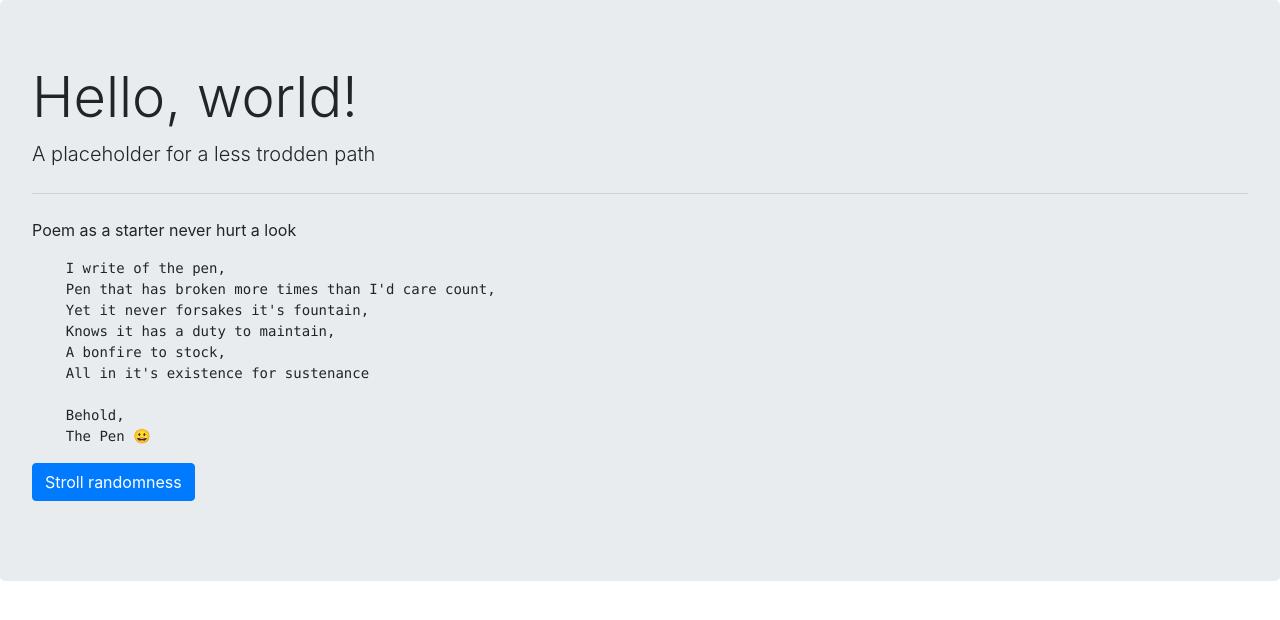
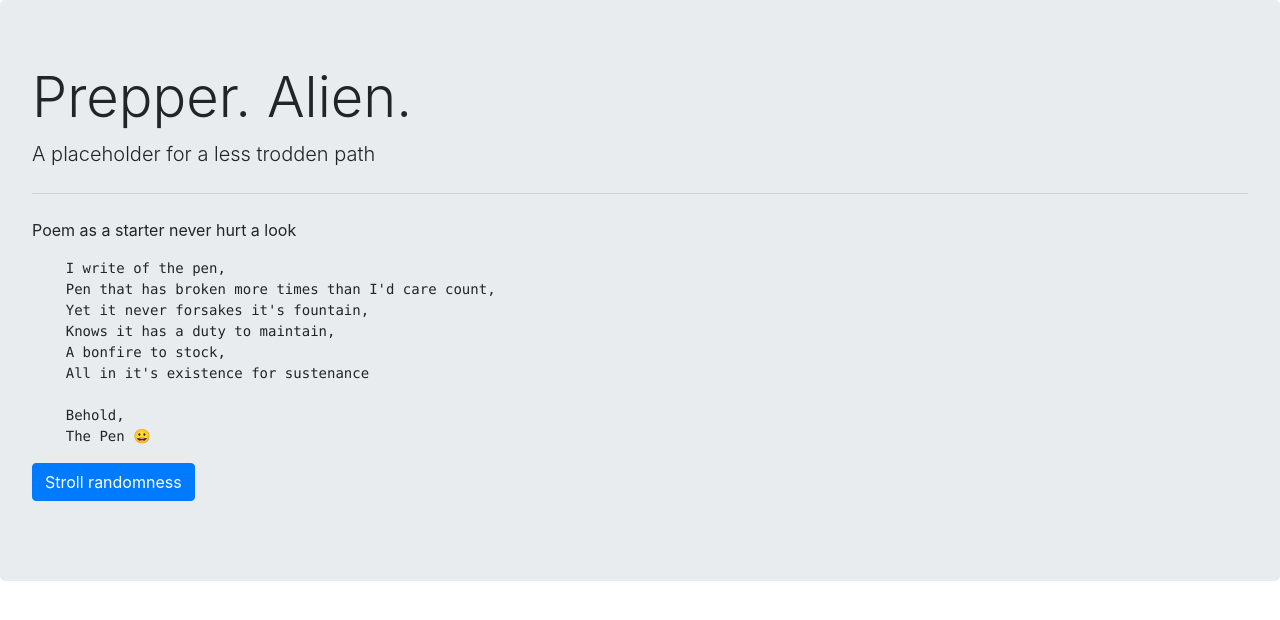
Before and after one commit to denisclass/facepalm, a plain HTML site: page index.html in a window 1280 px wide. Drawn offline with nearby package versions, Linux system fonts and the light colour scheme.

Commit message:
Update index.html

```diff
--- a/index.html
+++ b/index.html
@@ -23,7 +23,7 @@
   <body>
      <!-- <h1>Hello, world!</h1> -->
 <div class="jumbotron">
-  <h1 class="display-4">Hello, world!</h1>
+  <h1 class="display-4">Prepper. Alien.</h1>
   <p class="lead"> A placeholder for a less trodden path</p>
   <hr class="my-4">
   <p>Poem as a starter never hurt a look</p>
```
